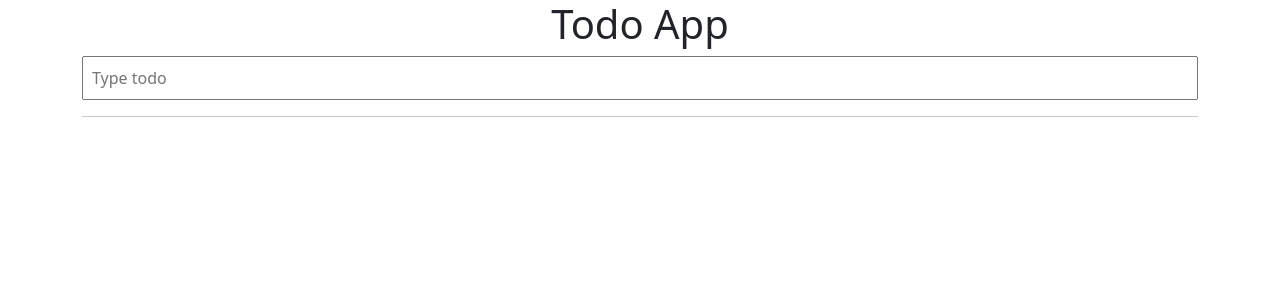
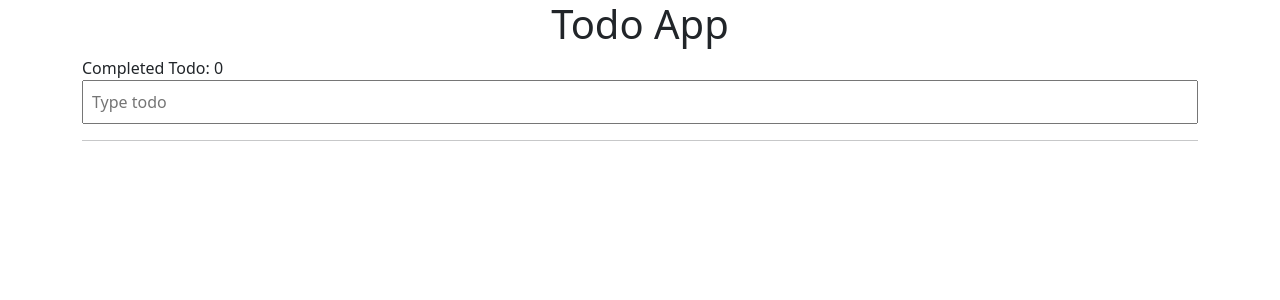
Before and after one commit to kihwankim/vue-todo-list, a Vue app: page / in a window 1280 px wide. Shown: the top 300 px of the page. Built offline with nearby package versions, Linux system fonts and the light colour scheme.

Commit message:
refactor(input): input tag외부로 리팩토링

```diff
--- a/src/App.vue
+++ b/src/App.vue
@@ -1,12 +1,8 @@
 <template>
     <div id="app" class="container">
         <h1 class="text-center">Todo App</h1>
-        <input
-            type="text"
-            v-model="todoText"
-            class="w-100 p-2"
-            placeholder="Type todo"
-            @keyup.enter="addTodo"/>
+        <CompletedTodo :todos="todos"/>
+        <AddTodo @add-todo="addTodo"/>
         <hr/>
         <TodoList
             :todos="todos"
@@ -17,12 +13,16 @@
 
 <script>
     import TodoList from '@/components/TodoList.vue';
+    import AddTodo from '@/components/AddTodo.vue';
+    import CompletedTodo from '@/components/CompletedTodo.vue';
     export default {
         components: {
-            TodoList
+            TodoList,
+            AddTodo,
+            CompletedTodo
         },
         data() {
-            return {todoText: '', increamentId: 0, todos: []}
+            return {increamentId: 0, todos: []}
         },
         methods: {
             addTodo(event) {
@@ -30,7 +30,6 @@
                     .todos
                     .push({id: this.increamentId, text: event.target.value, checked: false});
                 this.increamentId += 1;
-                this.todoText = '';
             },
             toggleCheckBox({id, checked}) {
                 const index = this
--- /dev/null
+++ b/src/components/AddTodo.vue
@@ -0,0 +1,26 @@
+<template>
+    <input
+        type="text"
+        v-model="todoText"
+        class="w-100 p-2"
+        placeholder="Type todo"
+        @keyup.enter="addTodo"/>
+</template>
+
+<script>
+    export default {
+        data() {
+            return {
+                todoText: ''
+            }
+        },
+        methods: {
+            addTodo(event) {
+                this.$emit('add-todo', event);
+                this.todoText = '';
+            }
+        }
+    }
+</script>
+
+<style></style>
--- /dev/null
+++ b/src/components/CompletedTodo.vue
@@ -0,0 +1,25 @@
+<template>
+  <div>
+      Completed Todo: {{ numberOfCompletedTodo }}
+  </div>
+</template>
+
+<script>
+export default {
+    props: {
+        todos: {
+            type: Array,
+            required: true
+        }
+    },
+    computed: {
+        numberOfCompletedTodo() {
+            return this.todos.filter(todo => todo.checked).length;
+        }
+    }
+}
+</script>
+
+<style>
+
+</style>
```
